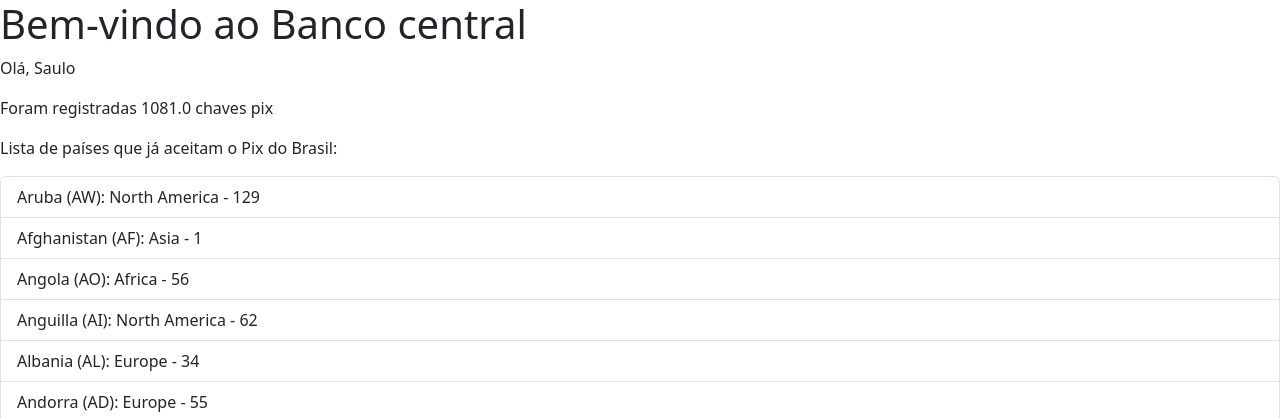
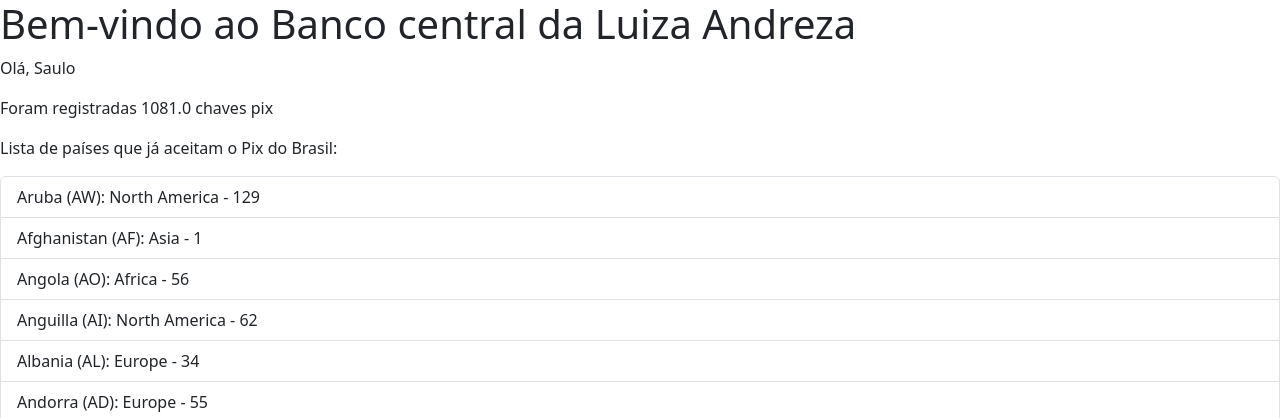
Before and after one commit to sauloafoliveira/dev-web-2-26-1, a Django app: page /bc in a window 1280 px wide. Shown: the top 418 px of the page. Run offline with Django 5.2, Linux system fonts and the light colour scheme; data comes from the database, SQL or seed files in the repository.

Commit message:
Update index_bc.html

```diff
--- a/urubudopix/bc/templates/index_bc.html
+++ b/urubudopix/bc/templates/index_bc.html
@@ -9,7 +9,7 @@
 <body>
 
     <h1>
-        Bem-vindo ao Banco central
+        Bem-vindo ao Banco central da Luiza Andreza
     </h1>
 
     {% if logado %}
```
